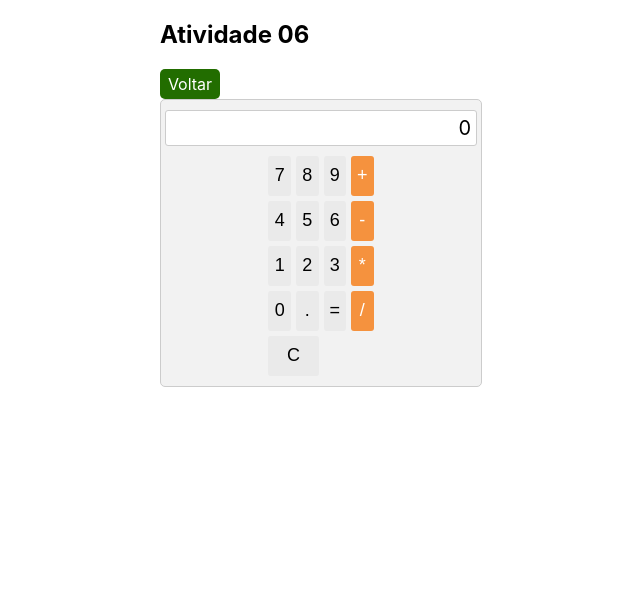
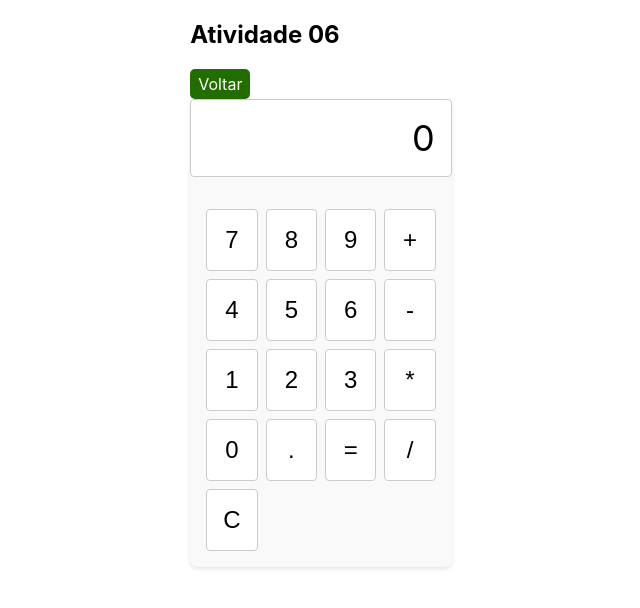
Before and after one commit to prinoriko/Projeto-React, a React (Create React App) app: page /atv06 in a window 1280 px wide. Shown: the top 608 px of the page, without its empty margins (319-959 px from the left). Built offline with nearby package versions, Linux system fonts and the light colour scheme.

Commit message:
Update calc.css

```diff
--- a/src/calc.css
+++ b/src/calc.css
@@ -1,65 +1,87 @@
 .Calculadora {
-  display: flex;
-  flex-direction: column;
-  align-items: center;
-  justify-content: center;
-  width: 300px;
-  background-color: #f2f2f2;
-  border: 1px solid #ccc;
-  border-radius: 5px;
-  padding: 10px;
+  max-width: 320px;
+  margin: 0 auto;
+  background-color: #f9f9f9;
+  border-radius: 8px;
+  box-shadow: 0 2px 4px rgba(0, 0, 0, 0.1);
 }
 
 .display {
-  width: 100%;
   background-color: #fff;
   border: 1px solid #ccc;
-  border-radius: 3px;
-  padding: 5px;
-  margin-bottom: 10px;
+  border-radius: 4px;
+  padding: 16px;
+  font-size: 36px;
   text-align: right;
-  font-size: 20px;
+  margin-bottom: 16px;
 }
 
 .buttons {
   display: grid;
   grid-template-columns: repeat(4, 1fr);
-  grid-gap: 5px;
+  gap: 8px;
+  padding: 16px;
 }
 
 .button {
-  display: flex;
-  align-items: center;
-  justify-content: center;
-  height: 40px;
-  background-color: #eaeaea;
-  border: none;
-  border-radius: 3px;
-  font-size: 18px;
+  padding: 16px;
+  font-size: 24px;
+  text-align: center;
+  background-color: #fff;
+  border: 1px solid #ccc;
+  border-radius: 4px;
   cursor: pointer;
+  transition: background-color 0.3s ease;
 }
 
 .button:hover {
-  background-color: #ccc;
+  background-color: #e0e0e0;
 }
 
 .button:active {
-  background-color: #bbb;
+  background-color: #d0d0d0;
 }
 
-.button:last-child {
-  grid-column: span 2;
+.button:disabled {
+  background-color: #f5f5f5;
+  cursor: not-allowed;
 }
 
-.button:nth-child(4n) {
-  background-color: #f5923e;
+.button.operator {
+  background-color: #ff9800;
   color: #fff;
 }
 
-.button:nth-child(4n):hover {
-  background-color: #db7e32;
+.button.operator:hover {
+  background-color: #f57c00;
 }
 
-.button:nth-child(4n):active {
-  background-color: #c26e2a;
+.button.operator:active {
+  background-color: #e65100;
 }
+
+.button.equal {
+  background-color: #4caf50;
+  color: #fff;
+}
+
+.button.equal:hover {
+  background-color: #388e3c;
+}
+
+.button.equal:active {
+  background-color: #1b5e20;
+}
+
+.button.clear {
+  background-color: #f44336;
+  color: #fff;
+}
+
+.button.clear:hover {
+  background-color: #c62828;
+}
+
+.button.clear:active {
+  background-color: #8e0000;
+}
```
